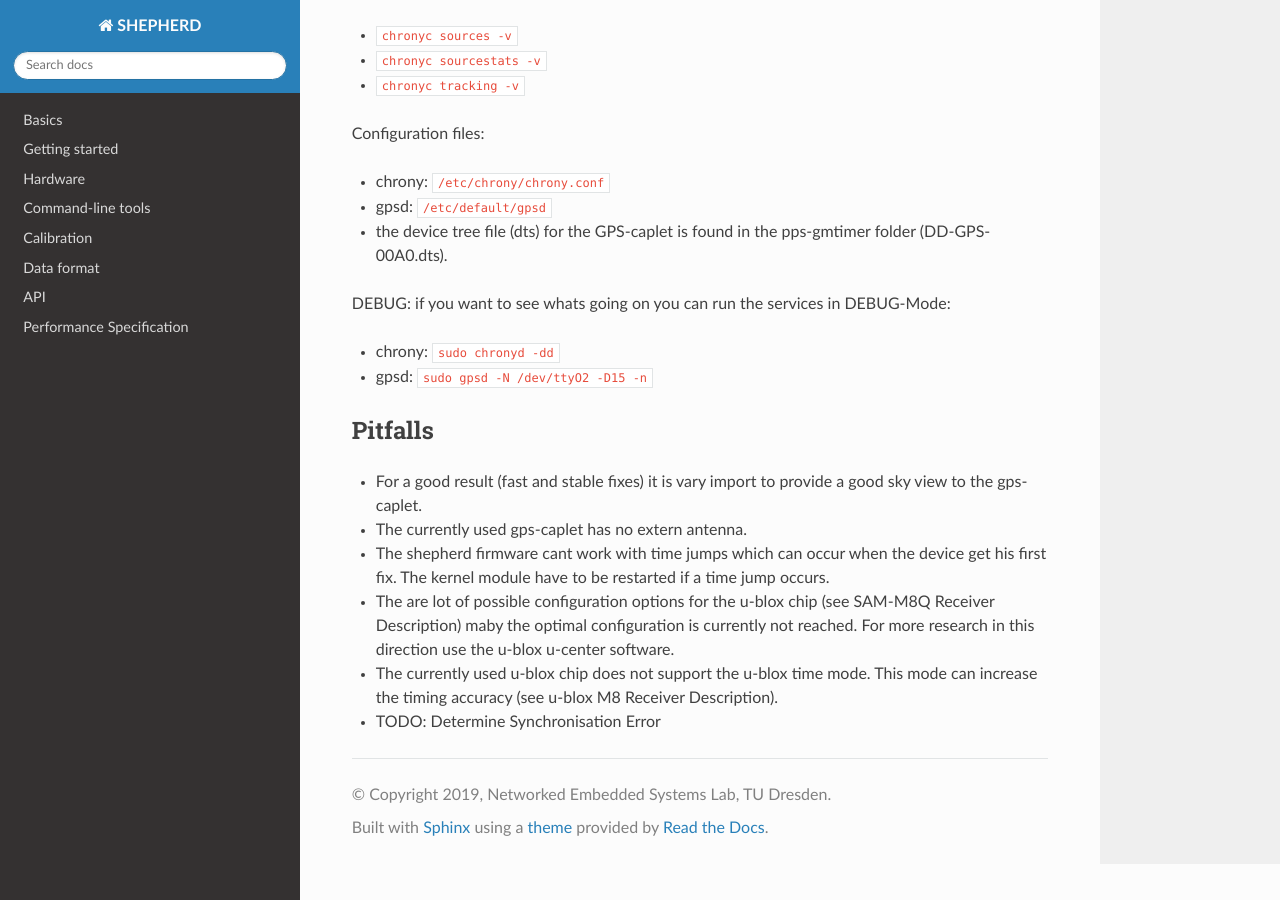
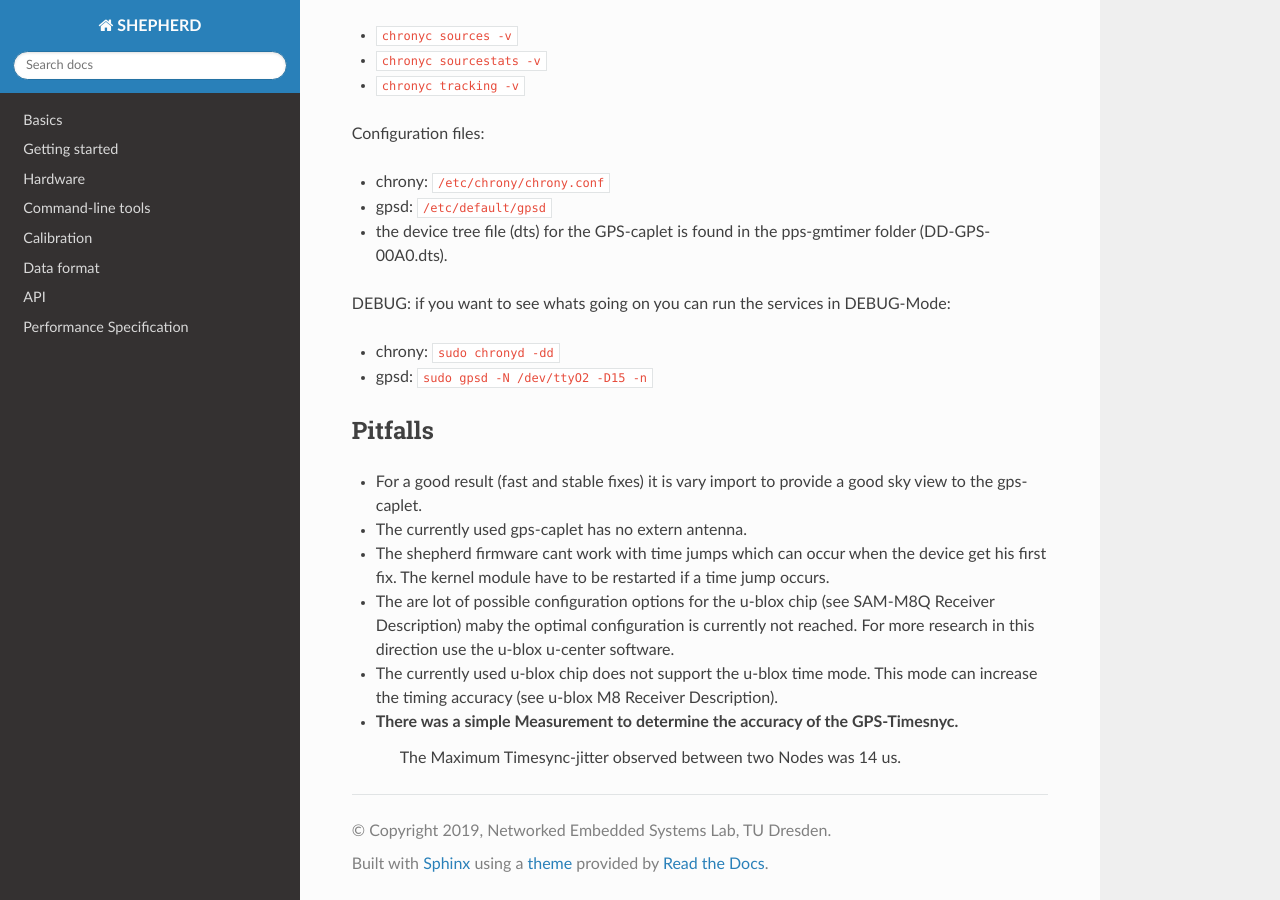
Before and after one commit to geissdoerfer/shepherd, a Sphinx documentation site: the page built from docs/dev/gps_snyc.rst, in a window 1280 px wide and 900 px high, scrolled down 1651 px. Built offline with Sphinx 7.4.7 and the Read the Docs theme 2.0.0, drawn with Linux system fonts in a browser that asks for light colours.

Commit message:
added facts about measurements to the docs

```diff
--- a/docs/dev/gps_snyc.rst
+++ b/docs/dev/gps_snyc.rst
@@ -92,4 +92,5 @@ Pitfalls
 - The are lot of possible configuration options for the u-blox chip (see  SAM-M8Q Receiver Description)
   maby the optimal configuration is currently not reached. For more research in this direction use the u-blox u-center software.
 - The currently used u-blox chip does not support the u-blox time mode. This mode can increase the timing accuracy (see u-blox M8 Receiver Description).
-- TODO: Determine Synchronisation Error
+- There was a simple Measurement to determine the accuracy of the GPS-Timesnyc.
+    The Maximum Timesync-jitter observed between two Nodes was 14 us.
```
Also changed, not shown: other parts of docs/dev/gps_snyc.rst (+1 -1 lines).
